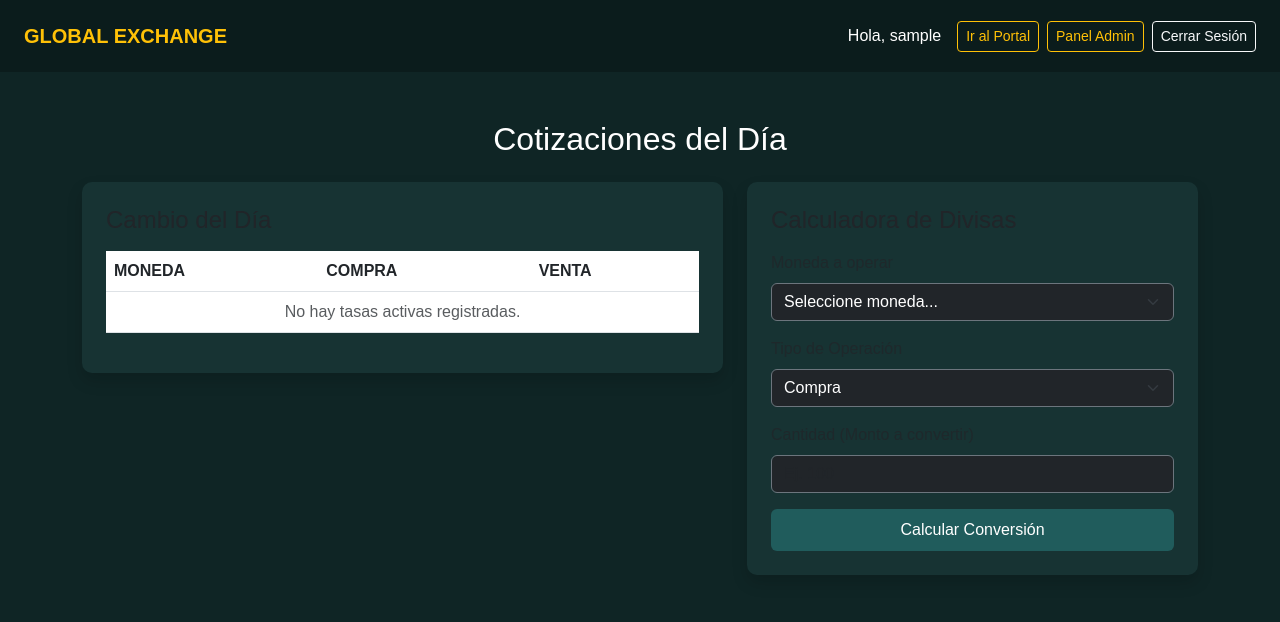
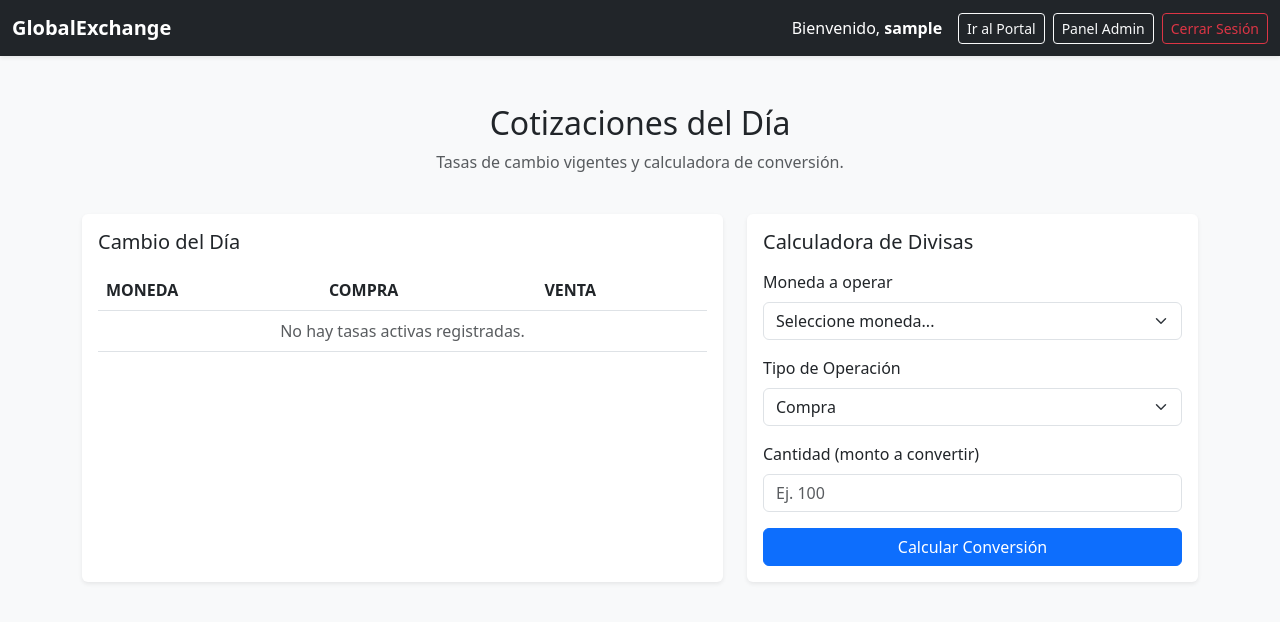
Before and after one commit to Evatol/GlobalExchange, a Django app: page /api/divisas/ in a window 1280 px wide. Shown: the top 622 px of the page. Run offline with Django 5.2, Linux system fonts and the light colour scheme; the visitor is signed in with stand-in values (Sample User, id 1); data that the repository does not hold is empty.

Commit message:
fix(divisas): colores consistentes con el panel principal y logout a la pantalla publica
Segun feedback probando la rama en el navegador:

- LOGOUT_REDIRECT_URL pasa de '/api/usuarios/' a '/': al cerrar sesion
  (desde cualquier pantalla) se vuelve a la pantalla publica de
  cotizaciones en vez de rebotar directo al login de Keycloak. Ya cubierto
  por el post-logout redirect URI que tiene Keycloak (comodin
  'http://127.0.0.1:8000/*'), no requiere reconfigurar nada en Keycloak.

- apps/divisas/templates/divisas/publica.html: se reemplaza el tema oscuro
  verde/dorado por el mismo estilo Bootstrap que ya usa menu_principal.html
  (navbar oscura, fondo claro, cards blancas, boton primario). De paso
  soluciona el problema de contraste (títulos y labels casi invisibles
  sobre el fondo oscuro).

- COMO_EJECUTAR.txt: actualizado el paso de logout (ya no termina en el
  login de Keycloak) y la nota sobre la raiz "/" (ya no va al admin de
  Django, ahora es la pantalla publica); se agrega como cargar una
  cotizacion de prueba si la tabla aparece vacia.

29 tests de divisas OK, manage.py check limpio.

Co-Authored-By: Claude Sonnet 5 <noreply@anthropic.com>

```diff
--- a/apps/divisas/templates/divisas/publica.html
+++ b/apps/divisas/templates/divisas/publica.html
@@ -2,49 +2,55 @@
 <html lang="es">
 <head>
     <meta charset="UTF-8">
+    <meta name="viewport" content="width=device-width, initial-scale=1.0">
     <title>Global Exchange - Cotizaciones y Simulador</title>
+    <!-- Bootstrap 5 CSS (Licencia Libre MIT) -->
     <link href="https://cdn.jsdelivr.net/npm/bootstrap@5.3.0/dist/css/bootstrap.min.css" rel="stylesheet">
-    <style>
-        body { background-color: #0f2525; color: #fff; font-family: sans-serif; }
-        .card-custom { background-color: #173333; border: none; border-radius: 10px; }
-        .table-custom { color: #fff; background-color: transparent; }
-        .btn-custom { background-color: #205c5c; color: white; }
-        .btn-custom:hover { background-color: #2b7a7a; color: white; }
-    </style>
 </head>
-<body>
-    <!-- Barra superior unificada con la marca Global Exchange y opciones de usuario -->
-    <nav class="navbar navbar-expand-lg navbar-dark px-4 py-3" style="background-color: #0b1c1c;">
-        <a class="navbar-brand fw-bold text-warning" href="#">GLOBAL EXCHANGE</a>
-        <div class="ms-auto d-flex align-items-center">
+<body class="bg-light">
+
+    <!-- Misma barra de navegación que el panel principal (menu_principal.html),
+         para mantener un estilo único en todo el sitio. -->
+    <nav class="navbar navbar-expand-lg navbar-dark bg-dark shadow-sm">
+        <div class="container-fluid">
+            <a class="navbar-brand fw-bold" href="{% url 'pantalla-publica' %}">GlobalExchange</a>
+
+            <div class="d-flex align-items-center text-white">
                 {% if request.user.is_authenticated %}
-                <span class="me-3">Hola, {{ request.user.username }}</span>
-                <a href="{% url 'menu_principal' %}" class="btn btn-outline-warning btn-sm me-2">Ir al Portal</a>
+                    <span class="me-3">Bienvenido, <strong>{{ request.user.username }}</strong></span>
+                    <a href="{% url 'menu_principal' %}" class="btn btn-outline-light btn-sm me-2">Ir al Portal</a>
                     {% if request.user.is_staff or request.user.is_superuser %}
-                    <a href="/admin/" class="btn btn-outline-warning btn-sm me-2">Panel Admin</a>
+                        <a href="/admin/" class="btn btn-outline-light btn-sm me-2">Panel Admin</a>
                     {% endif %}
                     {# Logout OIDC: cierra la sesión de Django y la sesión SSO de Keycloak. #}
-                <form action="{% url 'oidc_logout' %}" method="POST" class="d-inline">
+                    <form action="{% url 'oidc_logout' %}" method="POST" class="d-inline m-0">
                         {% csrf_token %}
-                    <button type="submit" class="btn btn-outline-light btn-sm">Cerrar Sesión</button>
+                        <button type="submit" class="btn btn-outline-danger btn-sm">Cerrar Sesión</button>
                     </form>
                 {% else %}
                     {# Login OIDC (Keycloak): next lleva al portal (menu_principal) tras autenticarse. #}
                     <a href="{% url 'oidc_authentication_init' %}?next={% url 'menu_principal' %}" class="btn btn-outline-light btn-sm">Ingresar al Portal</a>
                 {% endif %}
             </div>
+        </div>
     </nav>
 
     <div class="container my-5">
-        <h2 class="text-center mb-4">Cotizaciones del Día</h2>
+        <div class="row">
+            <div class="col-md-12 text-center mb-4">
+                <h2>Cotizaciones del Día</h2>
+                <p class="text-muted">Tasas de cambio vigentes y calculadora de conversión.</p>
+            </div>
+        </div>
 
-        <div class="row">
+        <div class="row g-4">
             <!-- Tabla de Tasas -->
-            <div class="col-md-7 mb-4">
-                <div class="card card-custom p-4 shadow">
-                    <h4 class="mb-3">Cambio del Día</h4>
+            <div class="col-md-7">
+                <div class="card h-100 shadow-sm border-0">
+                    <div class="card-body">
+                        <h5 class="card-title mb-3">Cambio del Día</h5>
                         <div class="table-responsive">
-                        <table class="table table-custom align-middle">
+                            <table class="table align-middle mb-0">
                                 <thead>
                                     <tr class="text-muted">
                                         <th>MONEDA</th>
@@ -56,8 +62,8 @@
                                     {% for tasa in tasas %}
                                     <tr>
                                         <td><strong>{{ tasa.moneda.codigo }}</strong> - {{ tasa.moneda.nombre }}</td>
-                                    <td>{{ tasa.tasa_compra|floatformat:2 }} <small class="text-warning">PYG</small></td>
-                                    <td>{{ tasa.tasa_venta|floatformat:2 }} <small class="text-warning">PYG</small></td>
+                                        <td>{{ tasa.tasa_compra|floatformat:2 }} <small class="text-muted">PYG</small></td>
+                                        <td>{{ tasa.tasa_venta|floatformat:2 }} <small class="text-muted">PYG</small></td>
                                     </tr>
                                     {% empty %}
                                     <tr>
@@ -69,11 +75,13 @@
                         </div>
                     </div>
                 </div>
+            </div>
 
             <!-- Simulador / Calculadora -->
             <div class="col-md-5">
-                <div class="card card-custom p-4 shadow">
-                    <h4 class="mb-3">Calculadora de Divisas</h4>
+                <div class="card h-100 shadow-sm border-0">
+                    <div class="card-body">
+                        <h5 class="card-title mb-3">Calculadora de Divisas</h5>
 
                         {% if error %}
                             <div class="alert alert-danger py-2">{{ error }}</div>
@@ -82,8 +90,8 @@
                         <form method="POST">
                             {% csrf_token %}
                             <div class="mb-3">
-                            <label class="form-label text-muted">Moneda a operar</label>
-                            <select name="moneda_codigo" class="form-select bg-dark text-white border-secondary" required>
+                                <label class="form-label">Moneda a operar</label>
+                                <select name="moneda_codigo" class="form-select" required>
                                     <option value="">Seleccione moneda...</option>
                                     {% for tasa in tasas %}
                                         <option value="{{ tasa.moneda.codigo }}" {% if moneda_seleccionada == tasa.moneda.codigo %}selected{% endif %}>
@@ -94,25 +102,25 @@
                             </div>
 
                             <div class="mb-3">
-                            <label class="form-label text-muted">Tipo de Operación</label>
-                            <select name="tipo_operacion" class="form-select bg-dark text-white border-secondary">
+                                <label class="form-label">Tipo de Operación</label>
+                                <select name="tipo_operacion" class="form-select">
                                     <option value="compra" {% if tipo_operacion == 'compra' %}selected{% endif %}>Compra</option>
                                     <option value="venta" {% if tipo_operacion == 'venta' %}selected{% endif %}>Venta</option>
                                 </select>
                             </div>
 
                             <div class="mb-3">
-                            <label class="form-label text-muted">Cantidad (Monto a convertir)</label>
-                            <input type="number" step="0.01" name="cantidad" value="{{ cantidad_ingresada }}" class="form-control bg-dark text-white border-secondary" placeholder="Ej. 100" required>
+                                <label class="form-label">Cantidad (monto a convertir)</label>
+                                <input type="number" step="0.01" name="cantidad" value="{{ cantidad_ingresada }}" class="form-control" placeholder="Ej. 100" required>
                             </div>
 
-                        <button type="submit" class="btn btn-custom w-100 py-2">Calcular Conversión</button>
+                            <button type="submit" class="btn btn-primary w-100">Calcular Conversión</button>
                         </form>
 
                         {% if resultado %}
-                        <div class="mt-4 p-3 bg-dark rounded border border-secondary text-center">
-                            <h5 class="text-success mb-1">Resultado de la Simulación</h5>
-                            <p class="fs-4 mb-0"><strong>{{ resultado|floatformat:2 }} <span class="text-warning">PYG</span></strong></p>
+                            <div class="mt-4 p-3 bg-light rounded border text-center">
+                                <h6 class="text-success mb-1">Resultado de la Simulación</h6>
+                                <p class="fs-4 mb-0"><strong>{{ resultado|floatformat:2 }} PYG</strong></p>
                                 <small class="text-muted">Tasa aplicada: {{ tasa_aplicada|floatformat:2 }} PYG</small>
                             </div>
                         {% endif %}
@@ -120,5 +128,9 @@
                 </div>
             </div>
         </div>
+    </div>
+
+    <!-- Bootstrap 5 JS Bundle -->
+    <script src="https://cdn.jsdelivr.net/npm/bootstrap@5.3.0/dist/js/bootstrap.bundle.min.js"></script>
 </body>
 </html>
```
Also changed, not shown: COMO_EJECUTAR.txt (+18 -5 lines), config/settings.py (+6 -2 lines). Lines whose indentation alone changed are shown as unchanged.
